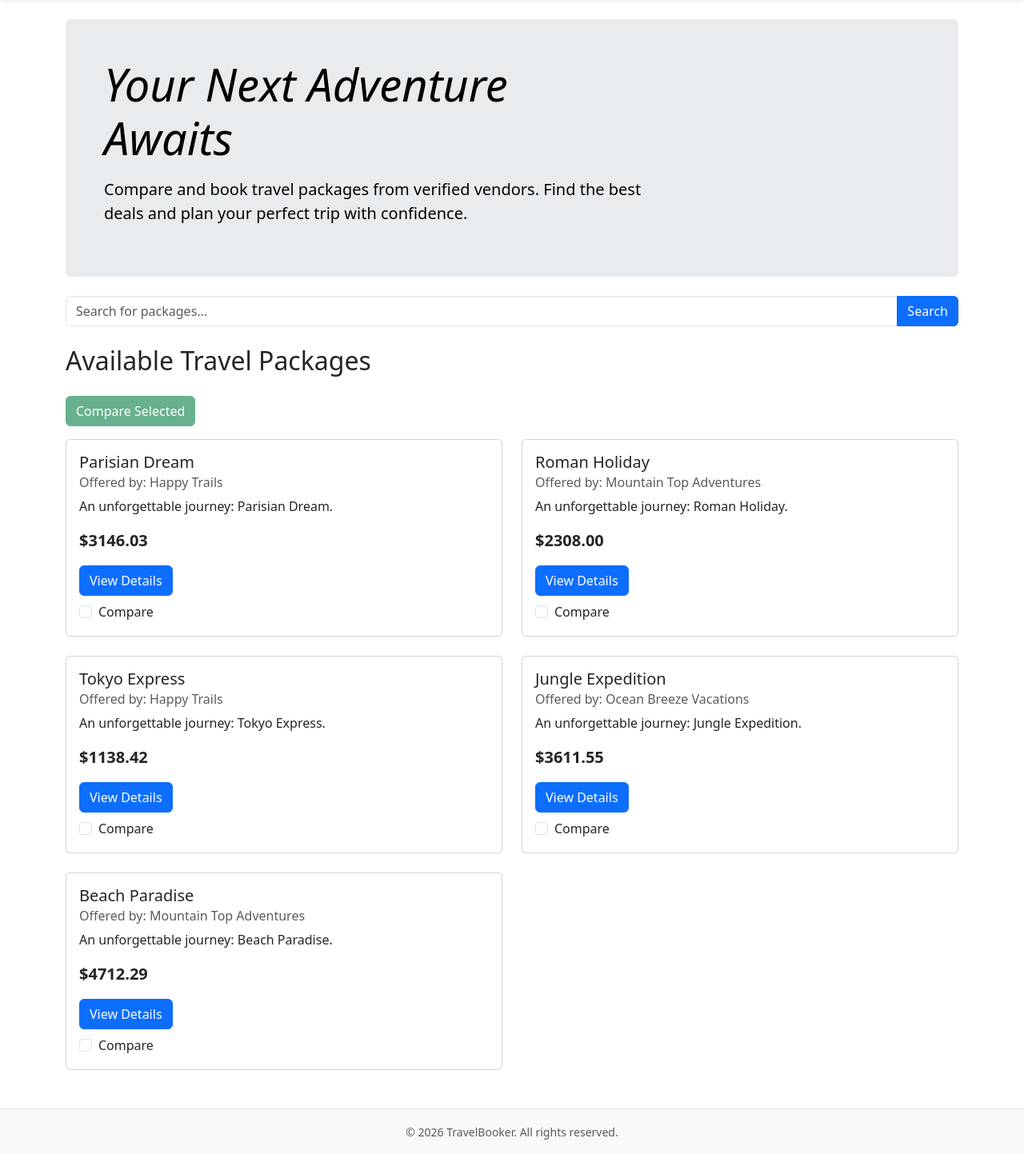
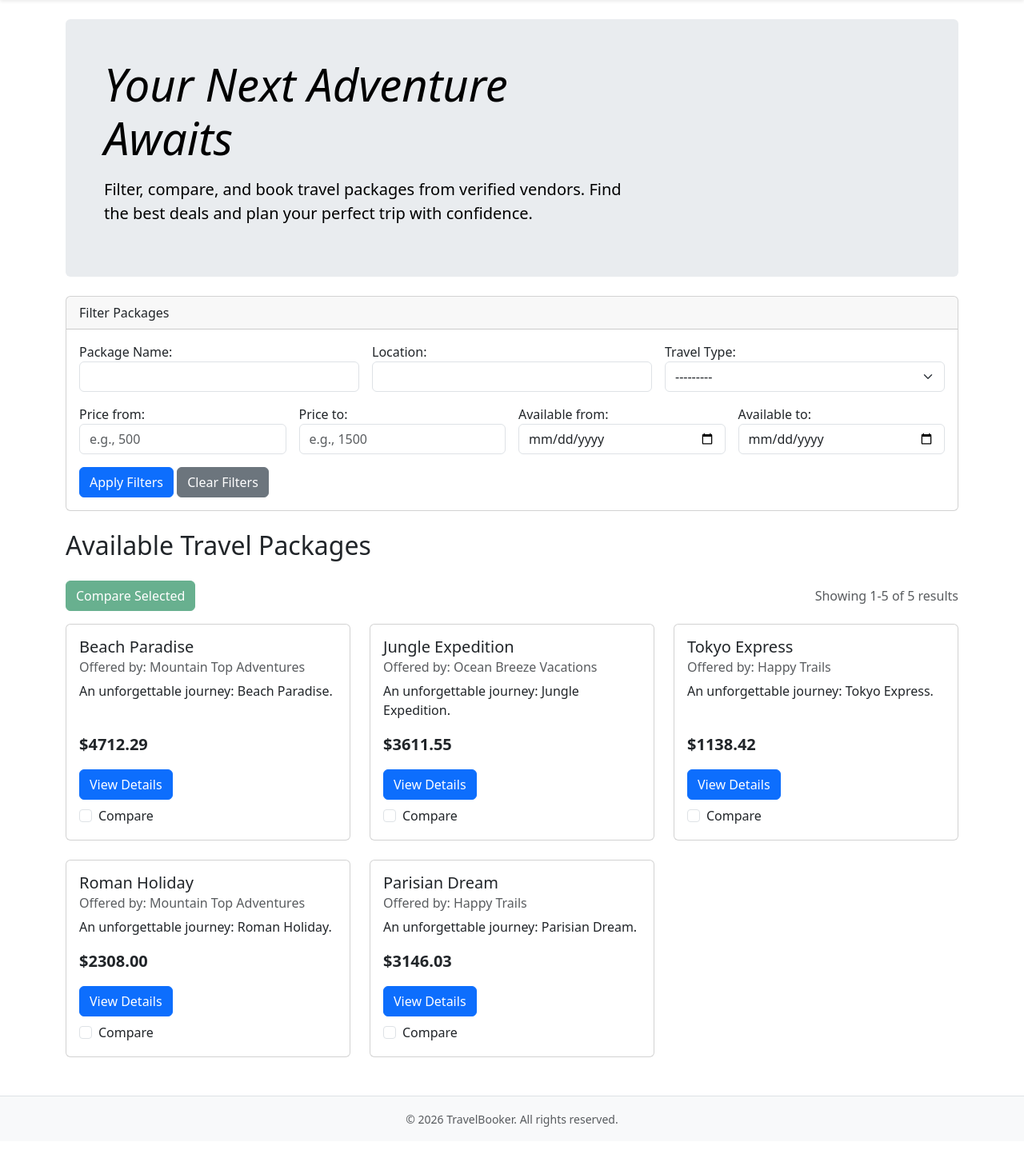
Before and after one commit to salinajyakhwa/FYP, a Django app: page /tours/ in a window 1280 px wide. Shown: the part 56-1499 px from the top of the page at 80% size. After the commit the page ends 1465 px from the top, so only its background shows below. Run offline with Django 5.2, Linux system fonts and the light colour scheme; data comes from the database, SQL or seed files in the repository; parts of the project's set-up code (start-up, migrations or seed data) failed here and were passed over; some libraries are stand-ins or nearby versions.

Commit message:
Review System Update

```diff
--- /dev/null
+++ b/main/filters.py
@@ -0,0 +1,18 @@
+import django_filters
+from .models import TravelPackage
+
+class TravelPackageFilter(django_filters.FilterSet):
+    name = django_filters.CharFilter(lookup_expr='icontains', label='Package Name')
+    location = django_filters.CharFilter(lookup_expr='icontains', label='Location')
+    price__gt = django_filters.NumberFilter(field_name='price', lookup_expr='gt', label='Price from')
+    price__lt = django_filters.NumberFilter(field_name='price', lookup_expr='lt', label='Price to')
+    start_date__gt = django_filters.DateFilter(field_name='start_date', lookup_expr='gt', label='Available from')
+    start_date__lt = django_filters.DateFilter(field_name='start_date', lookup_expr='lt', label='Available to')
+
+    # Get distinct travel types for the choices
+    TRAVEL_TYPE_CHOICES = TravelPackage.objects.values_list('travel_type', 'travel_type').distinct()
+    travel_type = django_filters.ChoiceFilter(choices=TRAVEL_TYPE_CHOICES, label='Travel Type')
+
+    class Meta:
+        model = TravelPackage
+        fields = ['name', 'location', 'price__gt', 'price__lt', 'start_date__gt', 'start_date__lt', 'travel_type']
--- a/main/templates/main/package_list.html
+++ b/main/templates/main/package_list.html
@@ -1,39 +1,68 @@
 {% extends "base.html" %}
+{% load widget_tweaks %}
 
 {% block content %}
 <div class="p-4 p-md-5 mb-4 rounded text-body-emphasis bg-body-secondary">
     <div class="col-lg-8 px-0">
         <h1 class="display-4 fst-italic">Your Next Adventure Awaits</h1>
-        <p class="lead my-3">Compare and book travel packages from verified vendors. Find the best deals and plan your perfect trip with confidence.</p>
+        <p class="lead my-3">Filter, compare, and book travel packages from verified vendors. Find the best deals and plan your perfect trip with confidence.</p>
     </div>
 </div>
 
-<div class="mb-4">
-    <form method="get" action="{% url 'package_list' %}">
-        <div class="input-group">
-            <input type="text" name="q" class="form-control" placeholder="Search for packages..." value="{{ query|default:'' }}">
-            <button class="btn btn-primary" type="submit">Search</button>
-        </div>
-    </form>
+<!-- Filter Form -->
+<div class="card mb-4">
+    <div class="card-header">
+        Filter Packages
+    </div>
+    <div class="card-body">
+        <form method="get" class="row g-3 align-items-end">
+            <div class="col-md-4">
+                {{ filter.form.name.label_tag }}
+                {% render_field filter.form.name class="form-control" %}
+            </div>
+            <div class="col-md-4">
+                {{ filter.form.location.label_tag }}
+                {% render_field filter.form.location class="form-control" %}
+            </div>
+            <div class="col-md-4">
+                {{ filter.form.travel_type.label_tag }}
+                {% render_field filter.form.travel_type class="form-select" %}
+            </div>
+            <div class="col-md-3">
+                {{ filter.form.price__gt.label_tag }}
+                {% render_field filter.form.price__gt class="form-control" placeholder="e.g., 500" %}
+            </div>
+            <div class="col-md-3">
+                {{ filter.form.price__lt.label_tag }}
+                {% render_field filter.form.price__lt class="form-control" placeholder="e.g., 1500" %}
+            </div>
+            <div class="col-md-3">
+                {{ filter.form.start_date__gt.label_tag }}
+                {% render_field filter.form.start_date__gt class="form-control" type="date" %}
+            </div>
+            <div class="col-md-3">
+                {{ filter.form.start_date__lt.label_tag }}
+                {% render_field filter.form.start_date__lt class="form-control" type="date" %}
+            </div>
+            <div class="col-12">
+                <button type="submit" class="btn btn-primary">Apply Filters</button>
+                <a href="{% url 'package_list' %}" class="btn btn-secondary">Clear Filters</a>
+            </div>
+        </form>
+    </div>
 </div>
 
-{% if query %}
-    <div class="d-flex justify-content-between align-items-center">
-        <h2 class="mb-4">Search Results for "{{ query }}"</h2>
-        <a href="{% url 'package_list' %}" class="btn btn-secondary">Clear Search</a>
-    </div>
-{% else %}
-    <h2 class="mb-4">Available Travel Packages</h2>
-{% endif %}
+<h2 class="mb-4">Available Travel Packages</h2>
 
 <form id="compare-form" action="{% url 'compare_packages' %}" method="post">
     {% csrf_token %}
-    <div class="mb-3">
+    <div class="mb-3 d-flex justify-content-between align-items-center">
         <button type="submit" id="compare-button" class="btn btn-success" disabled>Compare Selected</button>
+        <span class="text-muted">Showing {{ packages.start_index }}-{{ packages.end_index }} of {{ packages.paginator.count }} results</span>
     </div>
     <div class="row">
         {% for package in packages %}
-        <div class="col-md-6 mb-4">
+        <div class="col-md-6 col-lg-4 mb-4">
             <div class="card h-100">
                 <div class="card-body d-flex flex-column">
                     <h5 class="card-title">{{ package.name }}</h5>
@@ -54,11 +83,31 @@
         </div>
         {% empty %}
         <div class="col">
-            <p>No travel packages available at the moment.</p>
+            <p>No travel packages match your filter criteria.</p>
         </div>
         {% endfor %}
     </div>
 </form>
+
+<!-- Pagination -->
+{% if packages.has_other_pages %}
+<nav aria-label="Page navigation">
+    <ul class="pagination justify-content-center">
+        {% if packages.has_previous %}
+            <li class="page-item"><a class="page-link" href="?page=1">&laquo; First</a></li>
+            <li class="page-item"><a class="page-link" href="?page={{ packages.previous_page_number }}">Previous</a></li>
+        {% endif %}
+
+        <li class="page-item disabled"><a class="page-link" href="#">Page {{ packages.number }} of {{ packages.paginator.num_pages }}</a></li>
+
+        {% if packages.has_next %}
+            <li class="page-item"><a class="page-link" href="?page={{ packages.next_page_number }}">Next</a></li>
+            <li class="page-item"><a class="page-link" href="?page={{ packages.paginator.num_pages }}">Last &raquo;</a></li>
+        {% endif %}
+    </ul>
+</nav>
+{% endif %}
+
 {% endblock %}
 
 {% block scripts %}
@@ -84,6 +133,21 @@
         }
     });
 
+    // Preserve filters on pagination
+    document.querySelectorAll('.pagination a').forEach(link => {
+        link.addEventListener('click', function(e) {
+            e.preventDefault();
+            let url = new URL(this.href);
+            let currentParams = new URLSearchParams(window.location.search);
+            currentParams.forEach((value, key) => {
+                if (key !== 'page') {
+                    url.searchParams.set(key, value);
+                }
+            });
+            window.location.href = url.toString();
+        });
+    });
+
     // Initial state check
     updateCompareButtonState();
 </script>
--- a/main/views.py
+++ b/main/views.py
@@ -78,17 +78,21 @@ def search_results(request):
 
     return render(request, 'main/_package_list_partial.html', {'packages': packages})
 
+from .filters import TravelPackageFilter
+
 def package_list(request):
-    query = request.GET.get('q')
-    if query:
-        packages = TravelPackage.objects.filter(
-            Q(name__icontains=query) |
-            Q(description__icontains=query) |
-            Q(vendor__name__icontains=query)
-        )
-    else:
-        packages = TravelPackage.objects.all()
-    return render(request, 'main/package_list.html', {'packages': packages, 'query': query})
+    packages_list = TravelPackage.objects.all().order_by('-created_at')
+    package_filter = TravelPackageFilter(request.GET, queryset=packages_list)
+
+    paginator = Paginator(package_filter.qs, 9) # Show 9 packages per page
+    page_number = request.GET.get('page')
+    packages = paginator.get_page(page_number)
+
+    context = {
+        'packages': packages,
+        'filter': package_filter
+    }
+    return render(request, 'main/package_list.html', context)
 
 def package_detail(request, package_id):
     package = get_object_or_404(TravelPackage, pk=package_id)
@@ -97,11 +101,18 @@ def package_detail(request, package_id):
 
     user_can_review = False
     if request.user.is_authenticated:
-        # Check if user has a confirmed booking AND has not already reviewed
-        has_confirmed_booking = Booking.objects.filter(user=request.user, package=package, status='confirmed').exists()
-        has_already_reviewed = Review.objects.filter(user=request.user, package=package).exists()
-        if has_confirmed_booking and not has_already_reviewed:
-            user_can_review = True
+        # Check if user has a confirmed booking for a completed trip AND has not already reviewed
+        completed_booking_exists = Booking.objects.filter(
+            user=request.user,
+            package=package,
+            status='confirmed',
+            package__end_date__lt=timezone.now().date()
+        ).exists()
+
+        if completed_booking_exists:
+            has_already_reviewed = Review.objects.filter(user=request.user, package=package).exists()
+            if not has_already_reviewed:
+                user_can_review = True
 
     context = {
         'package': package,
@@ -251,13 +262,25 @@ def add_review(request, package_id):
         messages.error(request, 'You have already submitted a review for this package.')
         return redirect('package_detail', package_id=package.id)
 
+    # Server-side check to ensure user has a completed, confirmed booking
+    can_review = Booking.objects.filter(
+        user=request.user,
+        package=package,
+        status='confirmed',
+        package__end_date__lt=timezone.now().date()
+    ).exists()
+
+    if not can_review:
+        messages.error(request, 'You can only review packages after you have completed the trip.')
+        return redirect('package_detail', package_id=package.id)
+
     if request.method == 'POST':
         form = ReviewForm(request.POST)
         if form.is_valid():
             review = form.save(commit=False)
             review.package = package
             review.user = request.user
-            review.is_verified = True # Assuming booking implies verification
+            review.is_verified = True # The checks above imply verification
             review.save()
             messages.success(request, 'Thank you for your review!')
             return redirect('package_detail', package_id=package.id)
--- a/requirements.txt
+++ b/requirements.txt
@@ -1,5 +1,7 @@
 asgiref==3.11.0
 Django==5.2.8
+django-filter==24.2
+django-widget-tweaks==1.5.0
 pillow==12.0.0
 psycopg==3.3.2
 psycopg2-binary==2.9.11
--- a/travel/settings.py
+++ b/travel/settings.py
@@ -38,6 +38,12 @@ INSTALLED_APPS = [
     'django.contrib.messages',
     'django.contrib.staticfiles',
     'django.contrib.sites',
+
+    # Third-party apps
+    'widget_tweaks',
+    'django_filters',
+
+    # My apps
     'main',
 ]
 
```
